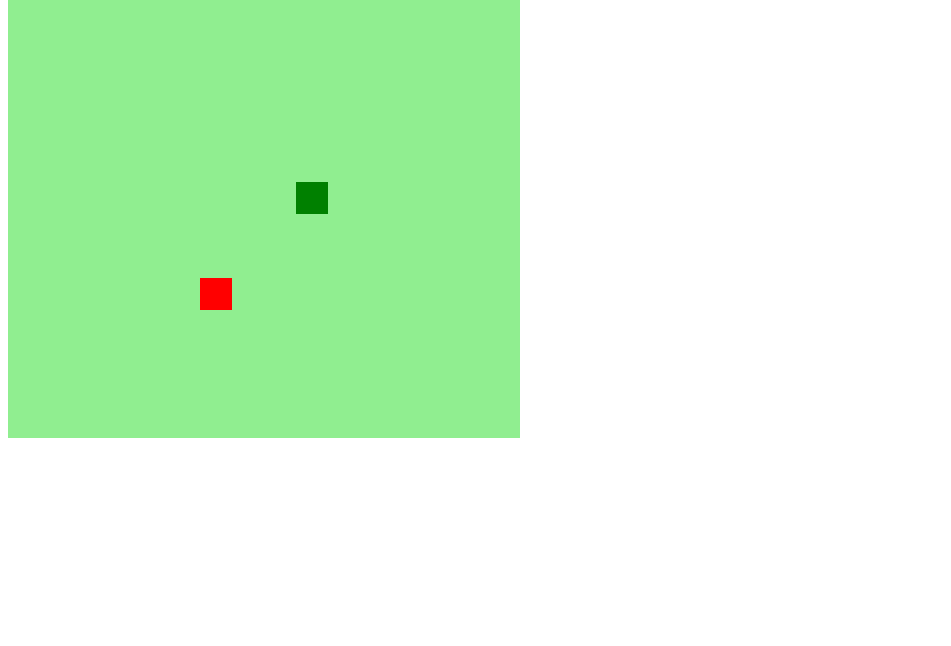
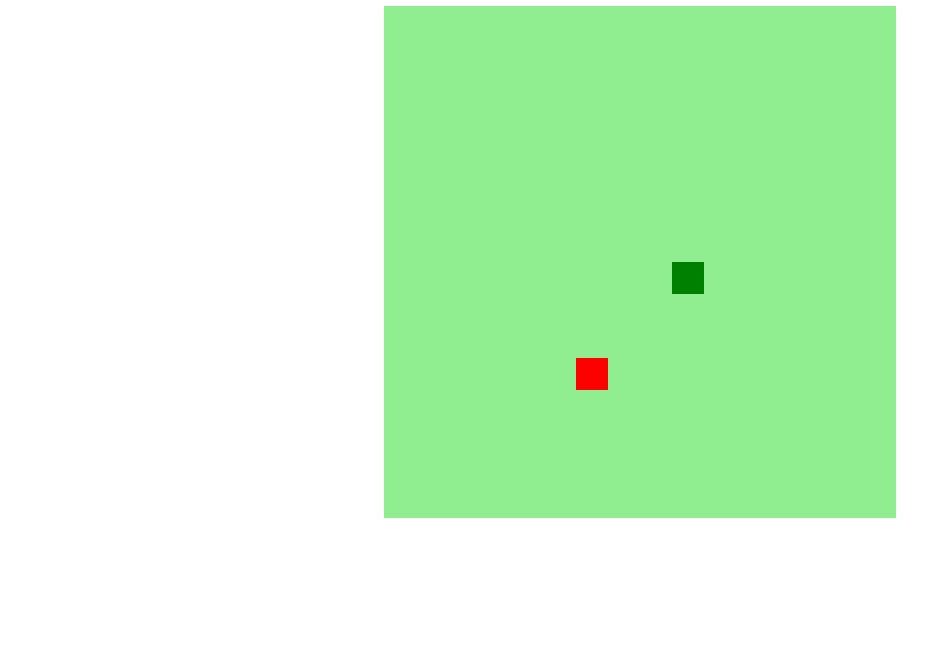
Before and after one commit to DariDiniz/Snack-Game, a plain HTML site: page index.html in a window 1280 px wide. Shown: the part 154-800 px from the top of the page, without its empty margins (0-951 px from the left). Drawn offline with Linux system fonts and the light colour scheme.

Commit message:
Modificado o estilo do body

```diff
--- a/style.css
+++ b/style.css
@@ -1,3 +1,9 @@
 body{
-
+    height: 92vh;
+    width: 95;
+    display: flex;
+    justify-content: center;
+    align-items: center;
+    flex-direction: column;
+    color: rgb(44, 139, 44);
 }
```
